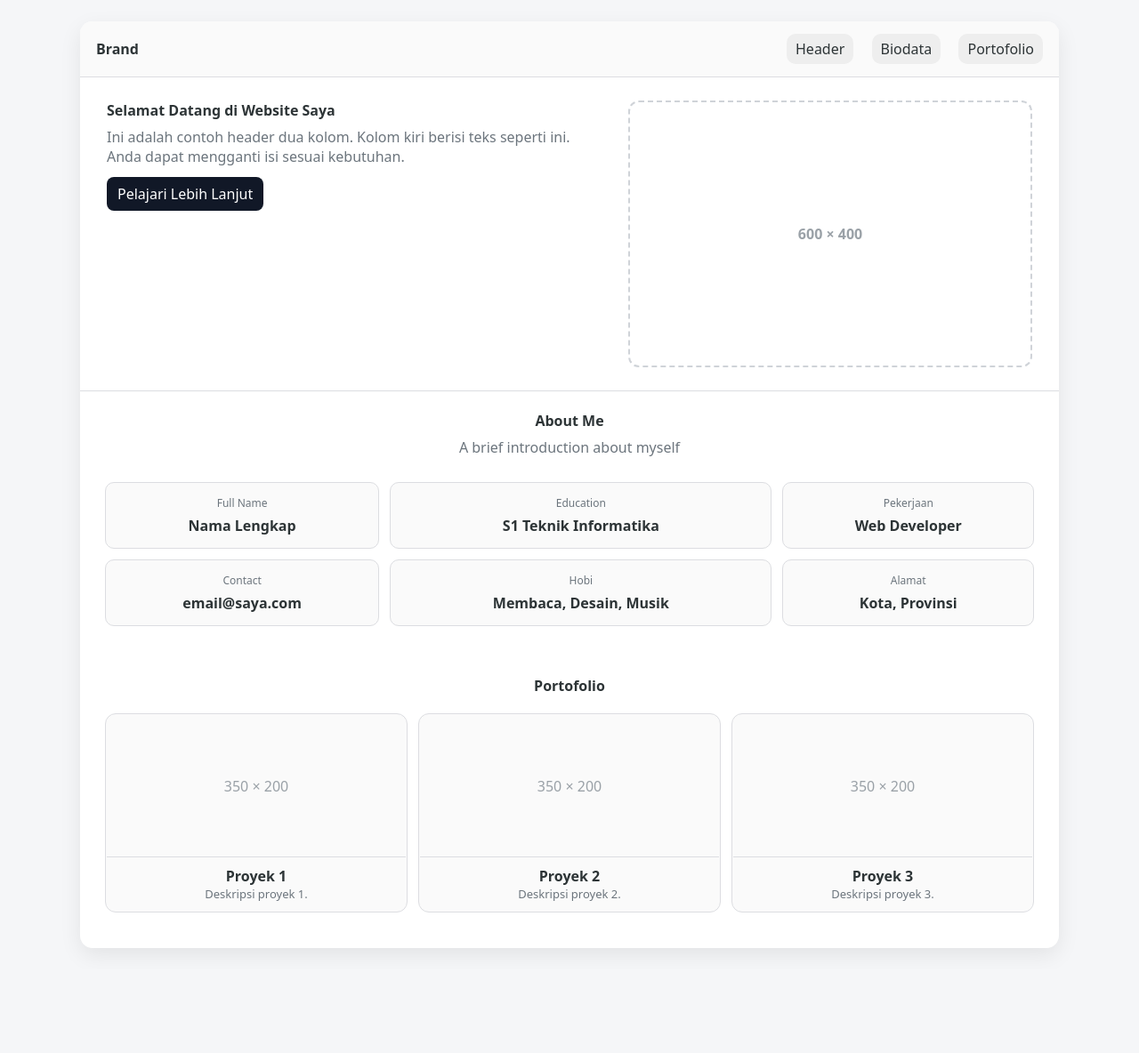
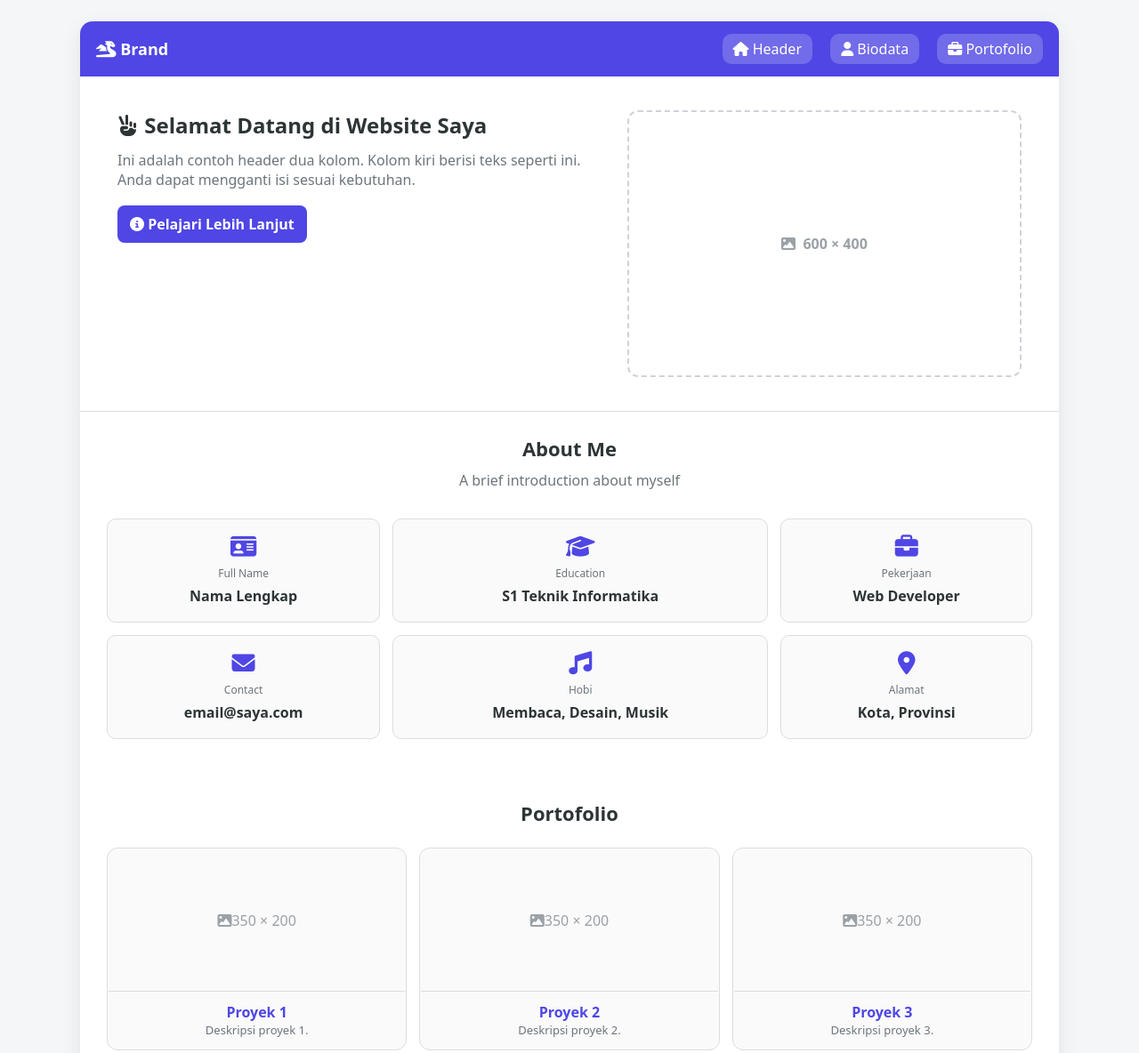
Before and after one commit to igarsdev/Edu-Project, a plain HTML site: page Biodata_/index.html in a window 1280 px wide. Shown: the top 1184 px of the page at 89% size. Before the commit the page ends 1090 px from the top, so only its background shows below. Drawn offline with Linux system fonts and the light colour scheme.

Commit message:
no message

```diff
--- a/Biodata_/index.html
+++ b/Biodata_/index.html
@@ -4,6 +4,12 @@
     <meta charset="utf-8" />
     <meta name="viewport" content="width=device-width, initial-scale=1" />
     <title>Profil & Portofolio</title>
+
+    <!-- Font Awesome untuk ikon -->
+    <link
+      rel="stylesheet"
+      href="https://cdnjs.cloudflare.com/ajax/libs/font-awesome/6.5.0/css/all.min.css"
+    />
 
     <style>
       :root {
@@ -12,6 +18,7 @@
         --text: #2d3436;
         --muted: #6c757d;
         --brand: #111827;
+        --primary: #4f46e5;
         --chip: #eeeeee;
       }
       * {
@@ -39,15 +46,16 @@
 
       /* ======== SECTION 1: MENU ======== */
       .brandbar {
-        background: #fafafa;
-        border-bottom: 1px solid var(--line);
+        background: var(--primary);
+        color: #fff;
       }
       .brandbar table {
         width: 100%;
       }
       .brand {
         font-weight: 700;
-        padding: 12px 16px;
+        padding: 14px 16px;
+        font-size: 18px;
       }
       .menu {
         text-align: right;
@@ -56,17 +64,18 @@
       .menu a {
         display: inline-block;
         margin-left: 16px;
-        padding: 6px 10px;
+        padding: 6px 12px;
         border-radius: 10px;
-        background: var(--chip);
+        background: rgba(255, 255, 255, 0.2);
+        color: #fff;
       }
       .menu a:hover {
-        filter: brightness(0.95);
+        background: rgba(255, 255, 255, 0.35);
       }
 
       /* ======== SECTION 2: HERO ======== */
       .hero {
-        padding: 16px;
+        padding: 28px;
         border-bottom: 1px solid var(--line);
       }
       .hero table {
@@ -74,17 +83,19 @@
       }
       .title {
         font-weight: 800;
+        font-size: 24px;
       }
       .lead {
         color: var(--muted);
-        margin: 8px 0 12px;
+        margin: 12px 0 18px;
       }
       .btn {
         display: inline-block;
-        background: #111827;
+        background: var(--primary);
         color: #fff;
-        padding: 8px 12px;
+        padding: 10px 14px;
         border-radius: 8px;
+        font-weight: 600;
       }
       .btn:hover {
         opacity: 0.9;
@@ -103,29 +114,40 @@
 
       /* ======== SECTION 3: BIODATA (6 BOX) ======== */
       .section-title {
-        padding: 22px 0 8px;
+        padding: 26px 0 10px;
         text-align: center;
         font-weight: 800;
+        font-size: 22px;
       }
       .section-sub {
         color: var(--muted);
         text-align: center;
-        margin-bottom: 16px;
+        margin-bottom: 18px;
       }
       .biodata {
-        padding: 0 16px 22px;
+        padding: 0 16px 28px;
       }
       .grid {
         width: 100%;
         border-collapse: separate;
-        border-spacing: 12px;
+        border-spacing: 14px;
       }
       .card {
         background: #fafafa;
         border: 1px solid var(--line);
         border-radius: 10px;
-        padding: 14px;
+        padding: 18px;
         text-align: center;
+        transition: 0.2s;
+      }
+      .card:hover {
+        transform: translateY(-3px);
+        box-shadow: 0 4px 12px rgba(0, 0, 0, 0.1);
+      }
+      .card i {
+        font-size: 26px;
+        color: var(--primary);
+        margin-bottom: 8px;
       }
       .card .label {
         font-size: 12px;
@@ -138,13 +160,17 @@
 
       /* ======== SECTION 4: PORTOFOLIO ======== */
       .portfolio {
-        padding: 0 16px 28px;
+        padding: 0 16px 36px;
       }
       .p-card {
         background: #fafafa;
         border: 1px solid var(--line);
         border-radius: 12px;
         overflow: hidden;
+        transition: 0.2s;
+      }
+      .p-card:hover {
+        transform: scale(1.03);
       }
       .thumb {
         height: 160px;
@@ -155,11 +181,12 @@
         color: #9aa1a7;
       }
       .p-body {
-        padding: 10px 12px;
+        padding: 12px 14px;
       }
       .p-title {
         font-weight: 700;
         text-align: center;
+        color: var(--primary);
       }
       .p-desc {
         color: var(--muted);
@@ -186,11 +213,13 @@
       <section class="brandbar" id="header">
         <table>
           <tr>
-            <td class="brand">Brand</td>
+            <td class="brand"><i class="fa-solid fa-dragon"></i> Brand</td>
             <td class="menu">
-              <a href="#header">Header</a>
-              <a href="#biodata">Biodata</a>
-              <a href="#portofolio">Portofolio</a>
+              <a href="#header"><i class="fa-solid fa-house"></i> Header</a>
+              <a href="#biodata"><i class="fa-solid fa-user"></i> Biodata</a>
+              <a href="#portofolio"
+                ><i class="fa-solid fa-briefcase"></i> Portofolio</a
+              >
             </td>
           </tr>
         </table>
@@ -201,15 +230,23 @@
         <table>
           <tr>
             <td style="width: 55%; vertical-align: top; padding: 8px 12px">
-              <div class="title">Selamat Datang di Website Saya</div>
+              <div class="title">
+                <i class="fa-solid fa-hand-peace"></i> Selamat Datang di Website
+                Saya
+              </div>
               <p class="lead">
                 Ini adalah contoh header dua kolom. Kolom kiri berisi teks
                 seperti ini. Anda dapat mengganti isi sesuai kebutuhan.
               </p>
-              <a class="btn" href="#biodata">Pelajari Lebih Lanjut</a>
+              <a class="btn" href="#biodata"
+                ><i class="fa-solid fa-circle-info"></i> Pelajari Lebih
+                Lanjut</a
+              >
             </td>
             <td style="width: 45%; padding: 8px 12px">
-              <div class="imgbox">600 × 400</div>
+              <div class="imgbox">
+                <i class="fa-solid fa-image"></i>&nbsp; 600 × 400
+              </div>
             </td>
           </tr>
         </table>
@@ -223,28 +260,34 @@
         <table class="grid">
           <tr>
             <td class="card">
+              <i class="fa-solid fa-id-card"></i>
               <div class="label">Full Name</div>
               <div class="value">Nama Lengkap</div>
             </td>
             <td class="card">
+              <i class="fa-solid fa-graduation-cap"></i>
               <div class="label">Education</div>
               <div class="value">S1 Teknik Informatika</div>
             </td>
             <td class="card">
+              <i class="fa-solid fa-briefcase"></i>
               <div class="label">Pekerjaan</div>
               <div class="value">Web Developer</div>
             </td>
           </tr>
           <tr>
             <td class="card">
+              <i class="fa-solid fa-envelope"></i>
               <div class="label">Contact</div>
               <div class="value">email@saya.com</div>
             </td>
             <td class="card">
+              <i class="fa-solid fa-music"></i>
               <div class="label">Hobi</div>
               <div class="value">Membaca, Desain, Musik</div>
             </td>
             <td class="card">
+              <i class="fa-solid fa-map-marker-alt"></i>
               <div class="label">Alamat</div>
               <div class="value">Kota, Provinsi</div>
             </td>
@@ -259,21 +302,27 @@
         <table class="grid">
           <tr>
             <td class="p-card">
-              <div class="thumb">350 × 200</div>
+              <div class="thumb">
+                <i class="fa-solid fa-image"></i> 350 × 200
+              </div>
               <div class="p-body">
                 <div class="p-title">Proyek 1</div>
                 <div class="p-desc">Deskripsi proyek 1.</div>
               </div>
             </td>
             <td class="p-card">
-              <div class="thumb">350 × 200</div>
+              <div class="thumb">
+                <i class="fa-solid fa-image"></i> 350 × 200
+              </div>
               <div class="p-body">
                 <div class="p-title">Proyek 2</div>
                 <div class="p-desc">Deskripsi proyek 2.</div>
               </div>
             </td>
             <td class="p-card">
-              <div class="thumb">350 × 200</div>
+              <div class="thumb">
+                <i class="fa-solid fa-image"></i> 350 × 200
+              </div>
               <div class="p-body">
                 <div class="p-title">Proyek 3</div>
                 <div class="p-desc">Deskripsi proyek 3.</div>
```
